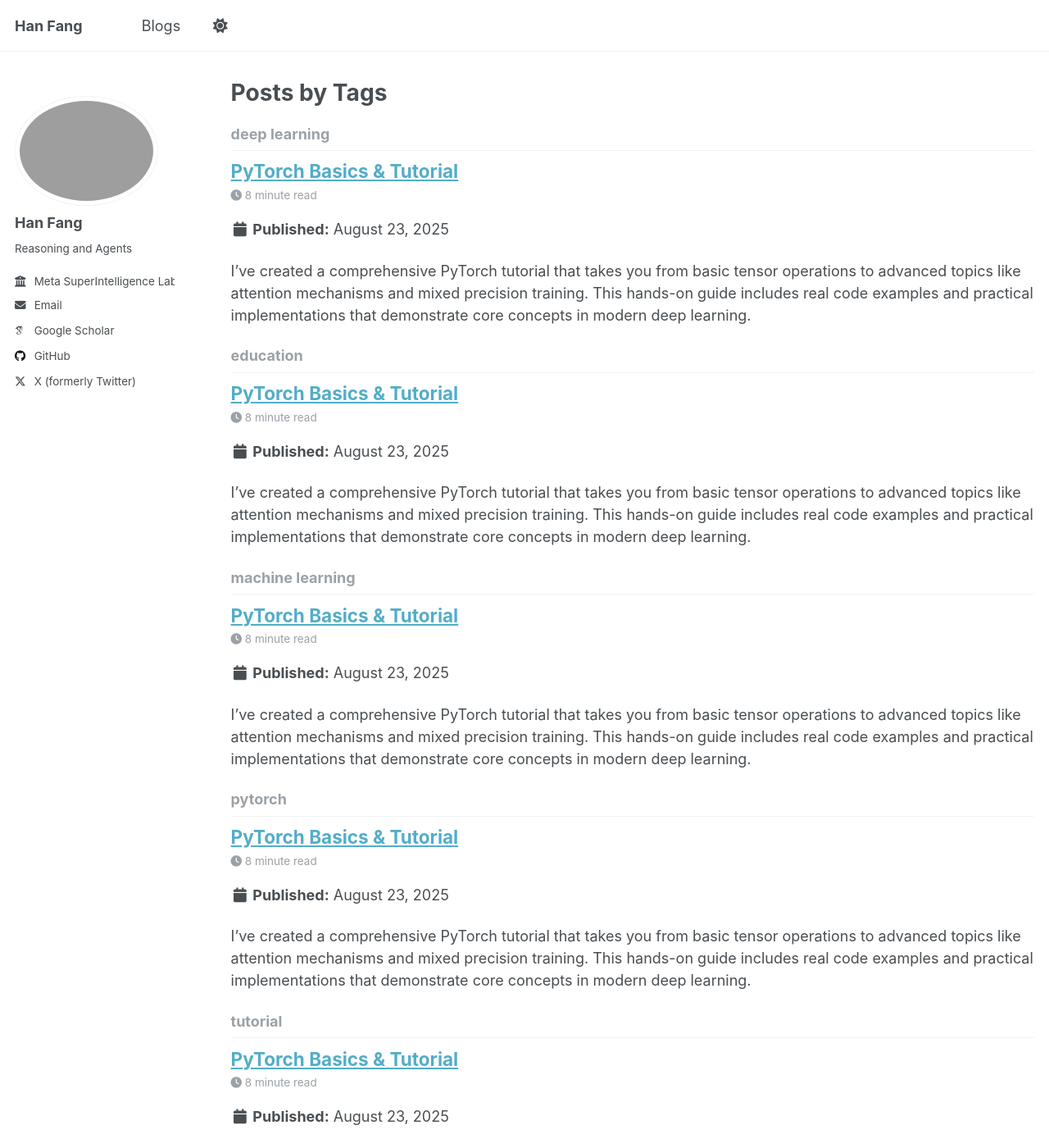
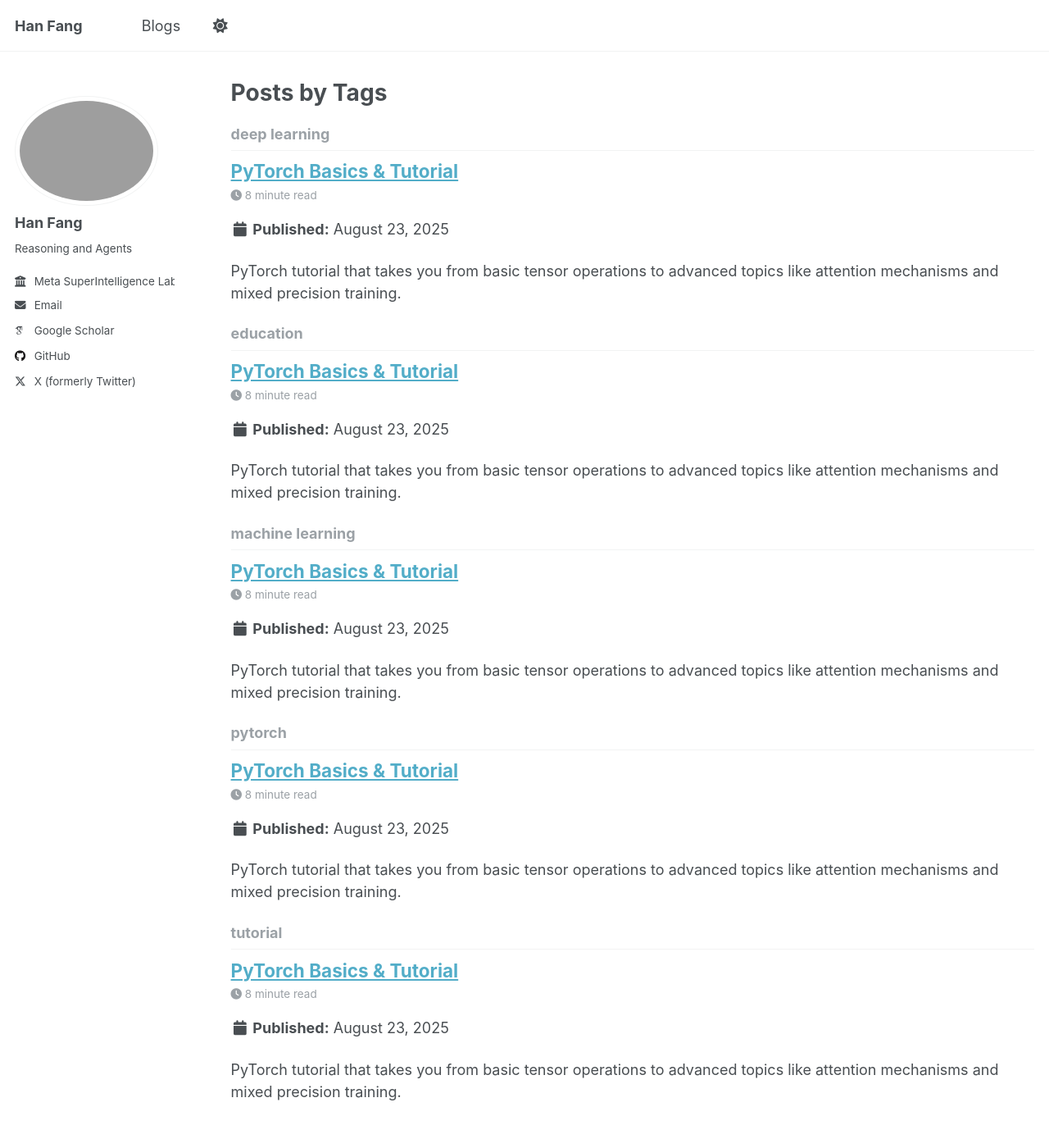
Before and after one commit to hanfang/hanfang.github.io, a Jekyll site: the page built from _pages/tag-archive.html, in a window 1280 px wide and 1400 px high. Shown: the whole window at 82% size. Built offline with Jekyll 4.4.1, drawn with Linux system fonts in a browser that asks for light colours; some web fonts are replaced; some of the changed text lies outside the part shown.

Commit message:
Add custom excerpt for PyTorch tutorial blog listing

```diff
--- a/_posts/2025-08-23-pytorch-comprehensive-tutorial.md
+++ b/_posts/2025-08-23-pytorch-comprehensive-tutorial.md
@@ -2,6 +2,7 @@
 title: 'PyTorch Basics & Tutorial'
 date: 2025-08-23
 permalink: /posts/2025/08/pytorch-comprehensive-tutorial/
+excerpt: 'PyTorch tutorial that takes you from basic tensor operations to advanced topics like attention mechanisms and mixed precision training.'
 tags:
   - machine learning
   - pytorch
```
